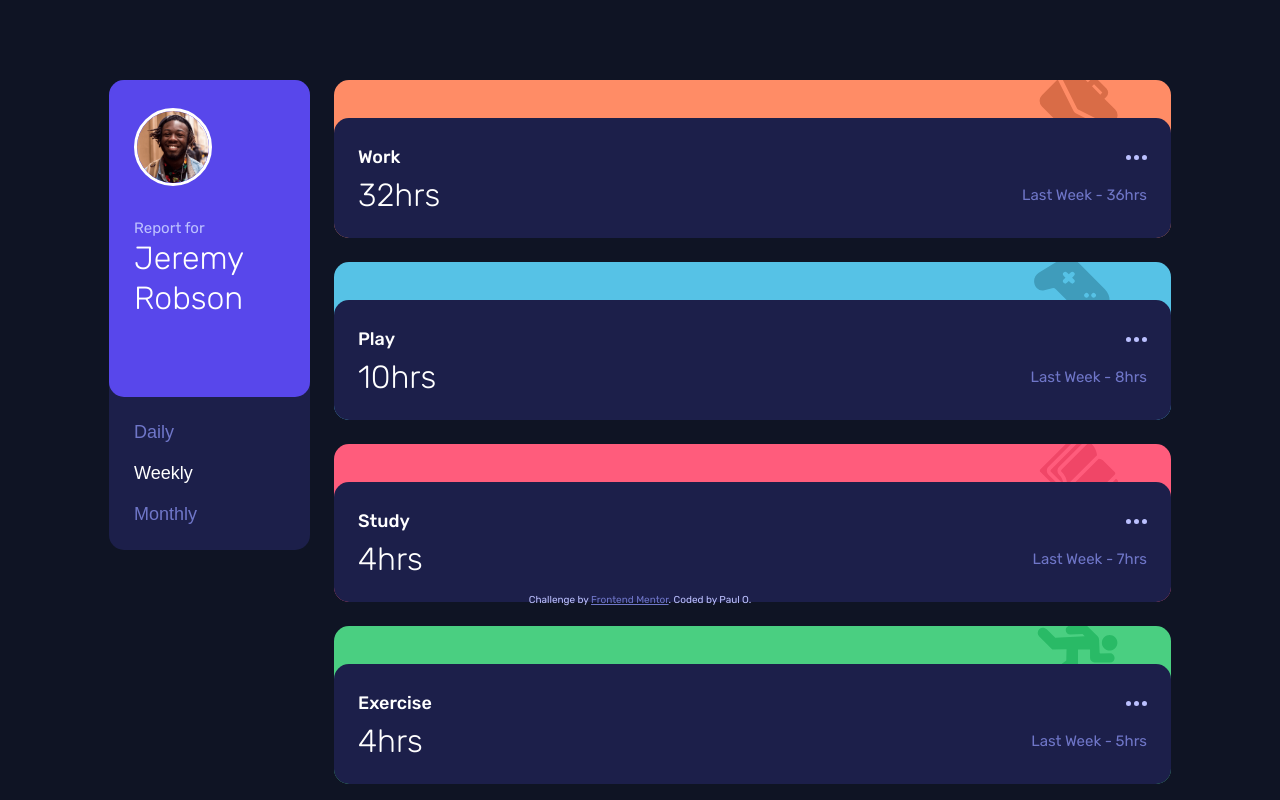
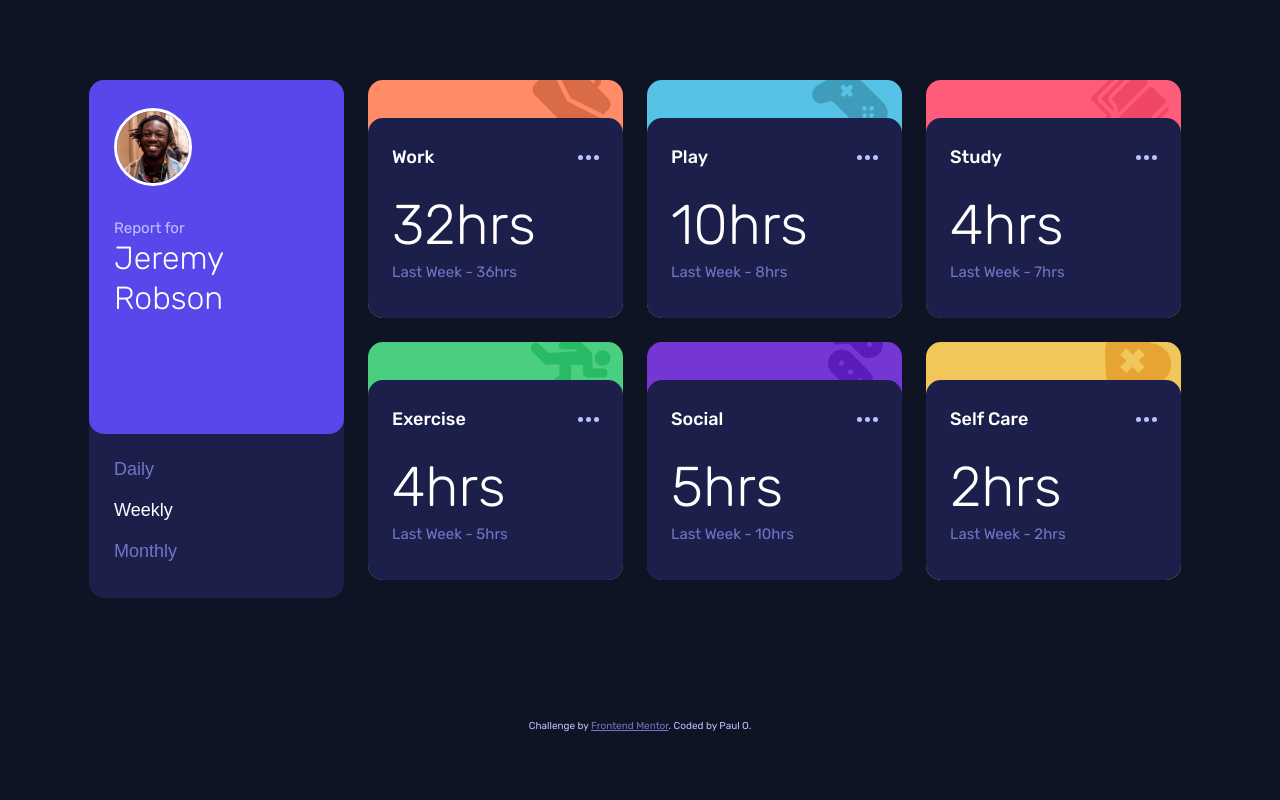
Before and after one commit to ePaulo/time-tracking-dashboard, a plain HTML site: page index.html in a window 1280 px wide. Shown: the top 800 px of the page. Drawn offline with Linux system fonts and the light colour scheme.

Commit message:
added CSS Grid for 2D control of header and time-cards at various screen widths.

```diff
--- a/styles.css
+++ b/styles.css
@@ -42,8 +42,8 @@ div.app-container {
   margin: 5.6rem auto 2rem;
   padding: 2.4rem;
 
-  display: flex;
-  flex-direction: column;
+  display: grid;
+  grid-template-rows: auto 1fr;
   gap: 2.4rem;
   justify-content: center;
   align-items: center;
@@ -120,8 +120,8 @@ header.time-tracking-user {
 /* ===== Main Content [mobile] ===== */
 main.time-tracking-cards {
   width: 100%;
-  display: flex;
-  flex-direction: column;
+  display: grid;
+  grid-template-rows: repeat(6, auto);
   gap: 2.4rem;
 
   /* ----- Tracking Card [mobile] ----- */
@@ -168,7 +168,7 @@ main.time-tracking-cards {
 
     /* ---- Tracking Card Content [mobile] */
     div.card-content {
-      height: 12rem;
+      height: 122px;
       margin-top: 3.8rem;
       padding: 2.8rem 2.4rem;
       border-radius: 1.5rem;
@@ -226,19 +226,18 @@ main.time-tracking-cards {
 /* ====== LARGE SCREENS ===== */
 /* ========================== */
 /* add media query for larger screens */
-@media (min-width: 768px) {
+@media (min-width: 870px) {
   div.app-container {
-    width: 1110px;
-    height: 518px;
-
-    flex-direction: row;
-    align-items: start;
-  }
+    width: auto;
+    max-width: 1150px;
+    grid-template-rows: 1fr;
+    grid-template-columns: 255px 1fr;
 
   /* ===== Header [desktop] ===== */
   header.time-tracking-user {
     width: 255px;
-    height: 100%;
+    height: 518px;
+    align-self: start;
 
     /* ----- User Intro [desktop] ----- */
     div.user-intro {
@@ -268,6 +267,34 @@ main.time-tracking-cards {
       gap: 2rem;
     }
   }
+
+  /* ===== Main Content [desktop] ===== */
+  main.time-tracking-cards {
+    /* grid-template-columns: repeat(3, 255px); */
+    /* 3 or 2 rows and 2 or 3 columns depending on width */
+    grid-template-columns: repeat(auto-fill, 255px);
+    /* first row, first column height is always 518px */
+
+    /* ----- Tracking Card [desktop] ----- */
+    section.tracking-card {
+      /* ---- Tracking Card Content [desktop] */
+      div.card-content {
+        width: 255px;
+        height: 200px;
+
+        div.timeframes {
+          margin-top: 2.4rem;
+          flex-direction: column;
+          align-items: start;
+          gap: 0.5rem;
+
+          div.current-timeframe {
+            font-size: 5.6rem;
+          }
+        }
+      }
+    }
+  }
 }
 
 /* ========================== */
```
